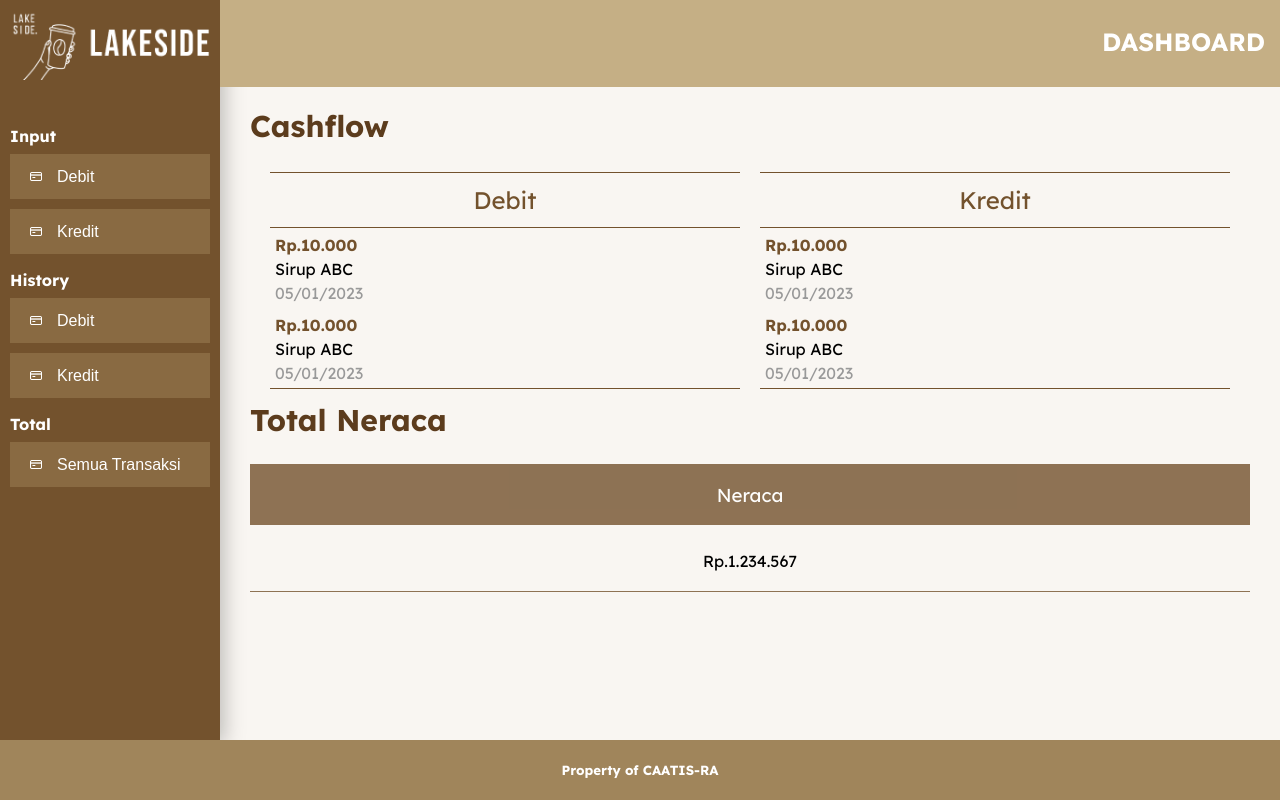
After one commit to Miharufikriansyah/Lakeside, a CodeIgniter 4 app: template app/Views/total/total.php in a window 1280 px wide. The commit adds this page. Run offline with PHP 8.4 and a stand-in for CodeIgniter, Linux system fonts and the light colour scheme; the template is opened without the code that fills it, so the values that code supplies are empty; some libraries are stand-ins or nearby versions.

Commit message:
Cashflow First Commit

```diff
--- a/app/Config/Routes.php
+++ b/app/Config/Routes.php
@@ -33,6 +33,8 @@ $routes->get('/', 'Home::index');
 $routes->get('/Input/Debit', 'Input::Debit');
 $routes->get('/Input/Kredit', 'Input::Kredit');
 $routes->get('/History', 'History::index');
+$routes->get('/Total', 'Total::index');
+
 /*
  * --------------------------------------------------------------------
  * Additional Routing
--- a/app/Views/layout/template.php
+++ b/app/Views/layout/template.php
@@ -24,6 +24,8 @@
             <h5 class="footer-title">Property of CAATIS-RA</h5>
         </div>
     </footer>
+    <!-- Custom JS -->
+    <script src="/js/date.js"></script>
 </body>
 
 </html>
--- /dev/null
+++ b/app/Views/total/total.php
@@ -0,0 +1,50 @@
+<?= $this->extend('layout/template'); ?>
+
+<?= $this->section('content'); ?>
+
+<h2 class="sub-title">Cashflow</h2>
+<div class="cashflow-container">
+    <table class="cashflow">
+        <thead>
+            <tr>
+                <th>Debit</th>
+                <th>Kredit</th>
+            </tr>
+        </thead>
+        <tbody>
+            <tr>
+                <td class="data">
+                    <p class="amount">Rp.10.000</p>
+                    <p class="desc">Sirup ABC</p>
+                    <p class="data-date">05/01/2023</p>
+                </td>
+                <td class="data">
+                    <p class="amount">Rp.10.000</p>
+                    <p class="desc">Sirup ABC</p>
+                    <p class="data-date">05/01/2023</p>
+                </td>
+            </tr>
+            <tr>
+                <td class="data">
+                    <p class="amount">Rp.10.000</p>
+                    <p class="desc">Sirup ABC</p>
+                    <p class="data-date">05/01/2023</p>
+                </td>
+                <td class="data">
+                    <p class="amount">Rp.10.000</p>
+                    <p class="desc">Sirup ABC</p>
+                    <p class="data-date">05/01/2023</p>
+                </td>
+            </tr>
+        </tbody>
+    </table>
+</div>
+<h2 class="sub-title">Total Neraca</h4>
+    <div class="neraca">
+        <div class="neraca-header">
+            <h3>Neraca</h3>
+        </div>
+        <p class="total-neraca">Rp.1.234.567</p>
+    </div>
+
+    <?= $this->endSection(); ?>
--- a/public/css/style.css
+++ b/public/css/style.css
@@ -317,3 +356,66 @@ option {
   padding: 4px;
   color: #5c3c1d;
 }
+
+/* total */
+.cashflow-container,
+.neraca {
+  display: flex;
+  justify-content: center;
+  align-items: center;
+  padding: 0 20px;
+  flex-direction: column;
+  gap: 10px;
+}
+
+.cashflow {
+  width: 100%;
+  border-spacing: 20px 2px;
+}
+
+.cashflow thead th {
+  color: #73522d;
+  font-size: 24px;
+  width: 50%;
+  border-top: 1px solid #73522d;
+  border-bottom: 1px solid #73522d;
+  padding: 12px;
+  font-weight: 400;
+}
+
+.cashflow tbody tr:last-child td {
+  border-bottom: 1px solid #73522d;
+}
+
+.data p {
+  margin: 4px;
+  font-size: 16px;
+}
+
+.amount {
+  color: #73522d;
+  font-weight: 700;
+}
+
+.data-date {
+  color: #999;
+}
+
+.neraca-header {
+  color: #fff;
+  opacity: 0.800000011920929;
+  background: #73522d;
+  width: 100%;
+  text-align: center;
+}
+
+.neraca-header h3 {
+  font-weight: 400;
+}
+
+.total-neraca {
+  border-bottom: 1px solid #8e7354;
+  width: 100%;
+  text-align: center;
+  padding-bottom: 20px;
+}
--- /dev/null
+++ b/public/js/date.js
@@ -0,0 +1,13 @@
+const inputDate = document.getElementById("date");
+
+inputDate.addEventListener("click",function (evt) {
+  if (this.getAttribute("type")==="date") {
+    this.showPicker();
+  }
+});
+
+inputDate.addEventListener("focus",function (evt) {
+    if (this.getAttribute("type")==="date") {
+      this.showPicker();
+    }
+  });
```
Also changed, not shown: other parts of public/css/style.css (+43 -4 lines), app/Controllers/Total.php (added, +14 -0 lines), app/Views/history/history.php (+8 -2 lines), public/img/Calendar.png (added).
